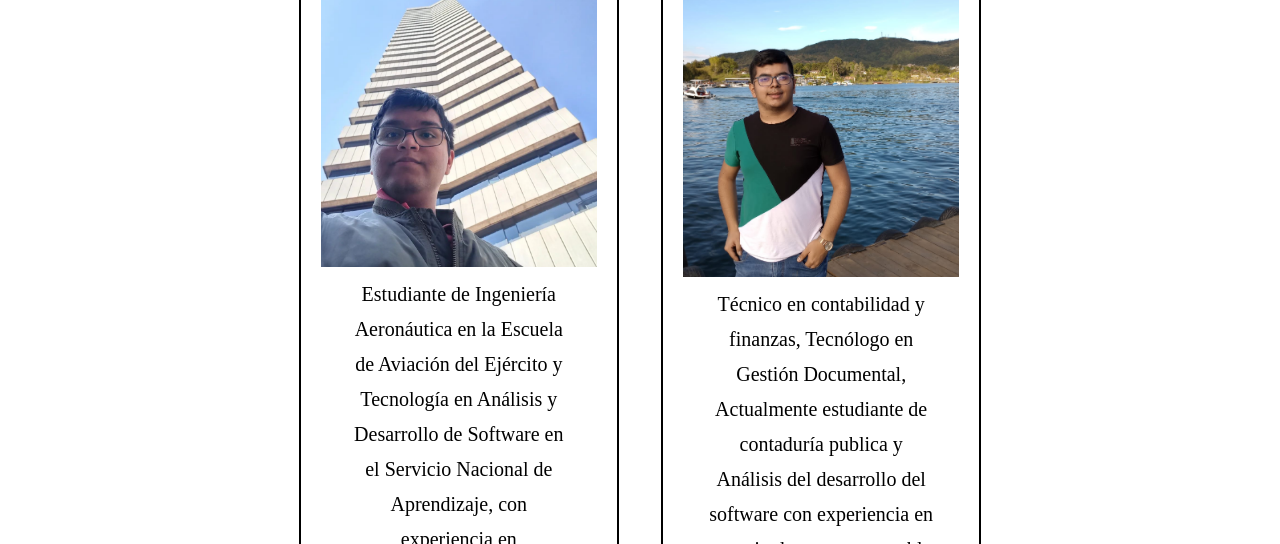
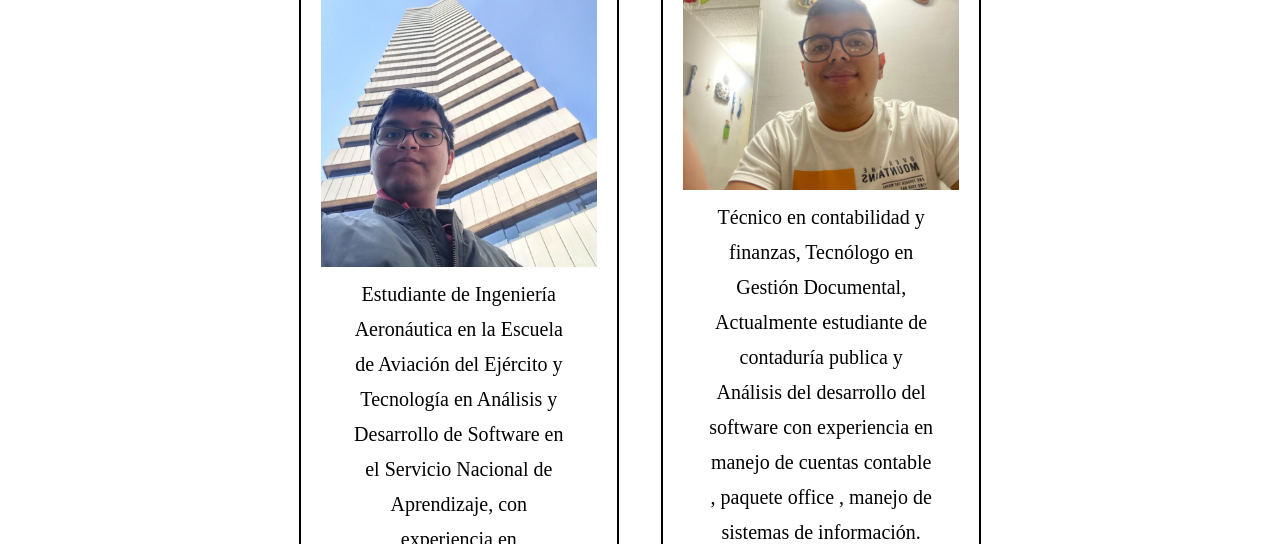
Before and after one commit to juanbermudezg/SHOP-AI, a plain HTML site: page index.html in a window 1280 px wide. Shown: the part 556-1100 px from the top of the page. Drawn offline with Linux system fonts and the light colour scheme.

Commit message:
Update index.html

```diff
--- a/index.html
+++ b/index.html
@@ -82,7 +82,7 @@
                         <h2>
                             Johan S. Lozaiza L.
                         </h2>
-                        <img src="images/johanL.PNG" class="imageFoundator">
+                        <img src="images/johanL.jpg" class="imageFoundator">
                         <p class="producto-descripcion">
                             Técnico en contabilidad y finanzas, Tecnólogo en Gestión Documental, Actualmente estudiante de contaduría publica y Análisis del desarrollo del software con experiencia en manejo de cuentas contable , paquete office , manejo de sistemas de información.
                         </p>
```
